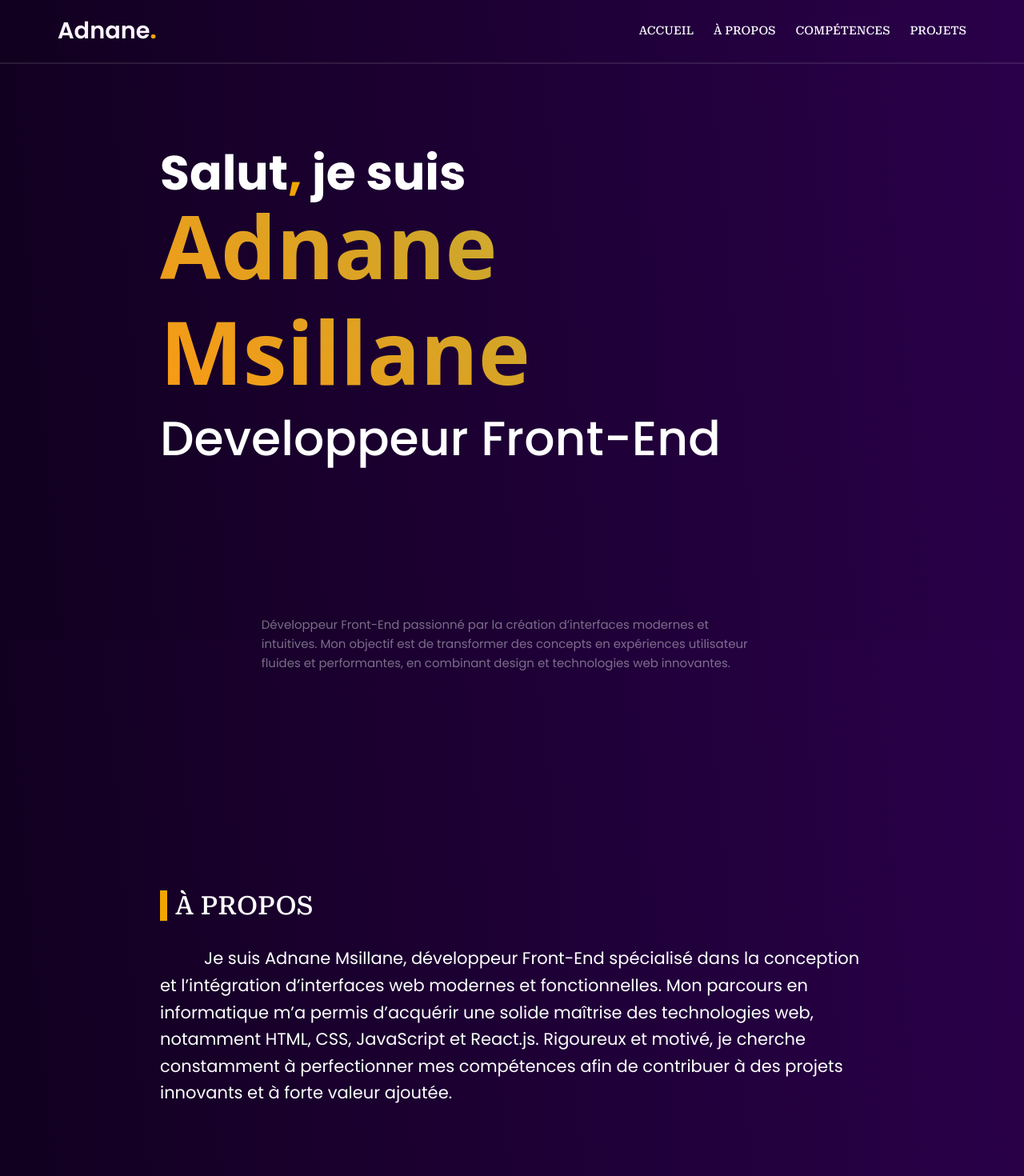
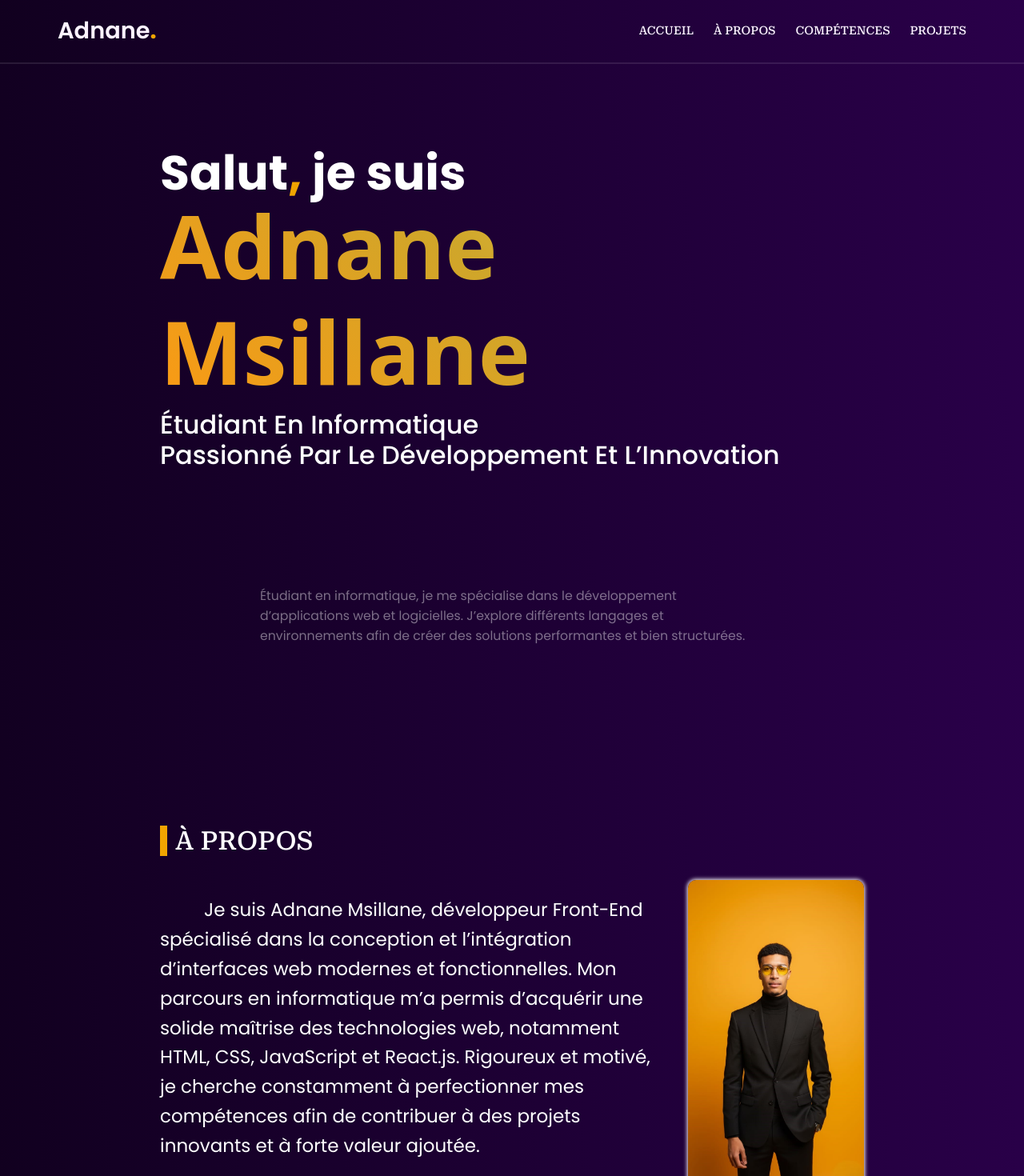
Before and after one commit to adnane05-msl/adnane-msillane-, a React (Vite) app: page / in a window 1280 px wide. Shown: the top 1470 px of the page at 80% size. Built offline with nearby package versions, Linux system fonts and the light colour scheme.

Commit message:
eighth commit

```diff
--- a/src/Accueil/Accueil.css
+++ b/src/Accueil/Accueil.css
@@ -33,7 +33,7 @@
     font-weight: bold;
 }
 .accueil .accueil-titre h2{
-    font-size: clamp(24px, 5vw, 60px);
+    font-size: clamp(24px, 2.5vw, 60px);
     color: #ffffff;
     text-transform: capitalize;
     font-family: 'Poppins', sans-serif;
@@ -42,9 +42,9 @@
 /* Description */
 
 .accueil .accueil-description p{
-    font-size: 21px;
+    font-size: 22px;
     color: #ffffff;
-    margin-top: 50px;
+    margin-top: 0px;
     font-family: 'Poppins', sans-serif;
     line-height: 1.6;
 }
--- a/src/Accueil/Accueil.jsx
+++ b/src/Accueil/Accueil.jsx
@@ -7,10 +7,12 @@ function Accueil() {
             <div className='accueil-titre'>
                 <h3>Salut<span>, </span>je suis</h3>
                 <h1>adnane msillane</h1>
-                <h2>developpeur front-end</h2>
+                <h2>Étudiant en Informatique <br /> Passionné par le Développement et l’Innovation  </h2>
             </div>
             <div className='accueil-description page'>
-                <p>Développeur Front-End passionné par la création d’interfaces modernes et intuitives. Mon objectif est de transformer des concepts en expériences utilisateur fluides et performantes, en combinant design et technologies web innovantes.</p>
+                <p>Étudiant en informatique, je me spécialise dans le développement d’applications web et logicielles.
+                    J’explore différents langages et environnements afin de créer des solutions performantes et bien structurées.
+                </p>
             </div>
         </div>
     )
--- a/src/Apropos/Apropos.css
+++ b/src/Apropos/Apropos.css
@@ -2,7 +2,7 @@
 @import url('https://fonts.googleapis.com/css2?family=Roboto+Serif:ital,opsz,wght@0,8..144,100..900;1,8..144,100..900&display=swap');
 
 .apropos{
-    margin-top: 90px;
+    margin-top: 50px;
     margin-left: 200px;
     margin-right: 200px;
 }
@@ -19,13 +19,27 @@
     margin-bottom: 30px;
 }
 
+/* Description */
+.apropos .apropos-description {
+    display: flex;
+    align-items: center;
+}
 
 .apropos .apropos-description p{
-    font-size: 21px;
+    font-size: 23px;
     color: #ffffff;
     font-family: 'Poppins', sans-serif;
     line-height: 1.6;
     text-indent: 55px;
+    float: left;
+    padding-right: 30px;
+}
+.apropos .apropos-description .image{
+    /* margin-top: 30px; */
+    width: 220px;
+    border-radius: 10px;
+    float: right;
+    box-shadow: #ffffff 0px 0px 5px 1px;
 }
 
 /* media */
--- a/src/Apropos/Apropos.jsx
+++ b/src/Apropos/Apropos.jsx
@@ -1,4 +1,5 @@
 import React from 'react'
+import adnane from '../assets/images/adnane.jpg'
 import './Apropos.css'
 
 function Apropos() {
@@ -12,6 +13,7 @@ function Apropos() {
                     Mon parcours en informatique m’a permis d’acquérir une solide maîtrise des technologies web, notamment HTML, CSS, JavaScript et React.js.
                     Rigoureux et motivé, je cherche constamment à perfectionner mes compétences afin de contribuer à des projets innovants et à forte valeur ajoutée.
                 </p>
+                <img src={adnane} alt="adnane" className='image'/>
             </div>
         </div>
     )
--- a/src/Navbar/Navbar.css
+++ b/src/Navbar/Navbar.css
@@ -149,12 +149,12 @@
     /* Effet sur le contenu principal quand le menu est ouvert */
     .navbar.menu-open ~ * {
         margin-right: 280px;
-        transition: margin-right 0.6s ease;
+        transition: margin-right 0.4s ease;
 
     }
 }
 
 /* Animation douce pour tous les états */
 .navbar * {
-    transition: all 0.6s ease;
+    transition: all 0.4s ease;
 }
```
Also changed, not shown: src/assets/images/adnane.jpg (added).
